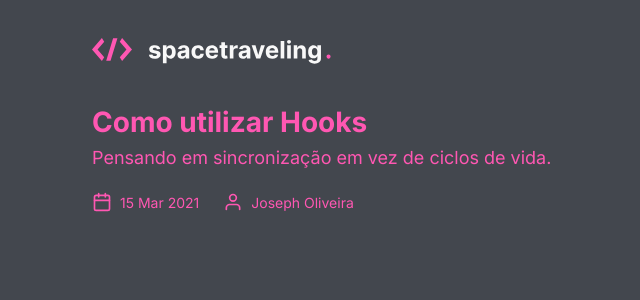
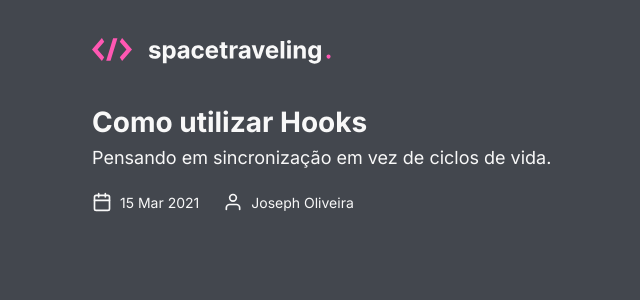
Before and after one commit to lucasmdc/ignite-template-reactjs-criando-um-projeto-do-zero, a Next.js app: page / in a window 1280 px wide. Shown: the top 300 px of the page, without its empty margins (204-844 px from the left). Built offline with nearby package versions, Linux system fonts and the light colour scheme.

Commit message:
change color <a> tag in global and post scss

```diff
--- a/src/pages/post/post.module.scss
+++ b/src/pages/post/post.module.scss
@@ -31,4 +31,8 @@
   h3 {
     padding: 2.5rem 0;
   }
+
+  a {
+    color: var(--primary--text);
+  }
 }
--- a/src/styles/globals.scss
+++ b/src/styles/globals.scss
@@ -73,13 +73,13 @@ li {
 }
 
 a {
+  color: inherit;
   transition: .2s filter;
   text-decoration: none;
-  color: var(--primary--text);
 
   &:active,
   &:hover,
   &:visited {
-    filter: brightness(.9);
+    filter: brightness(.84);
   }
 }
```
